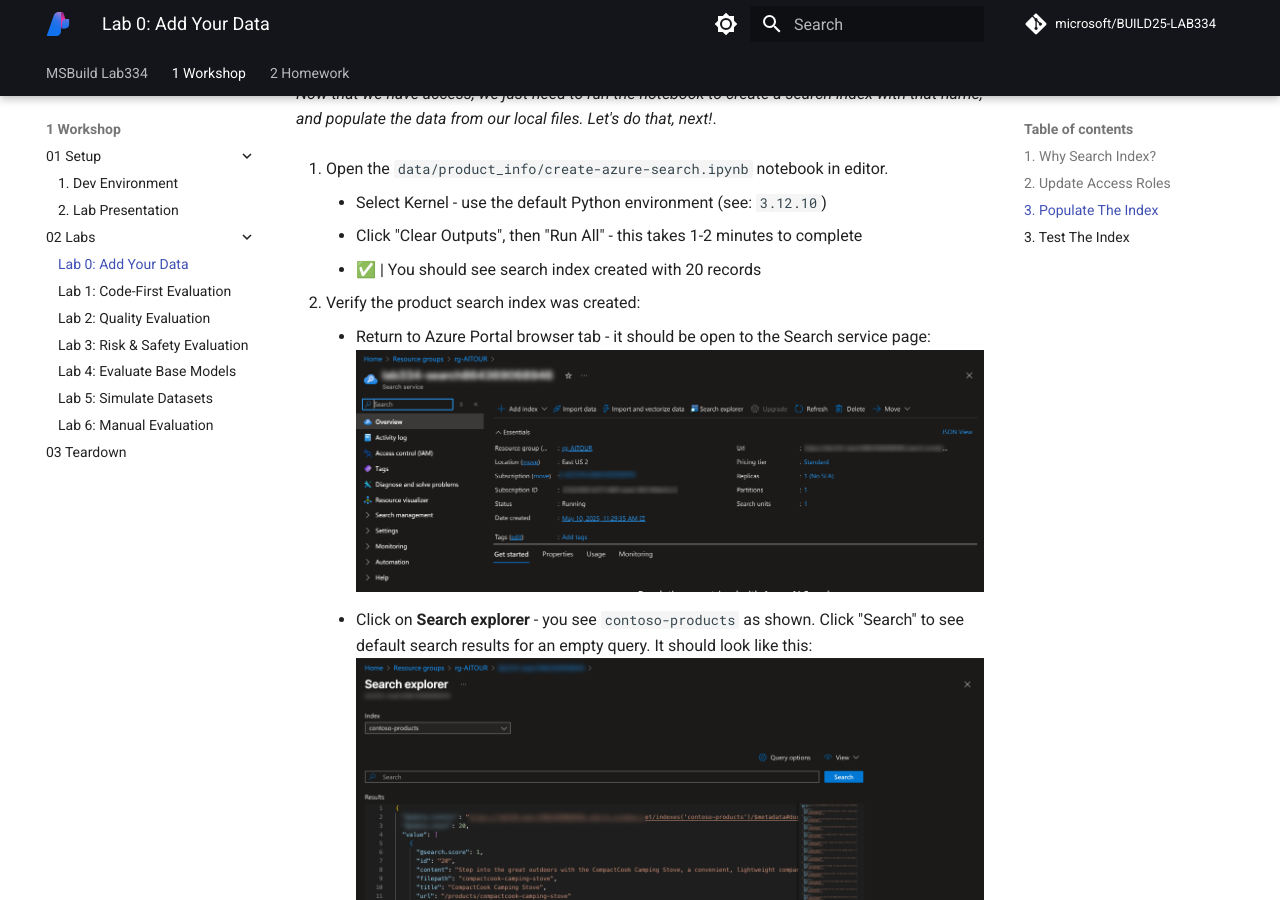
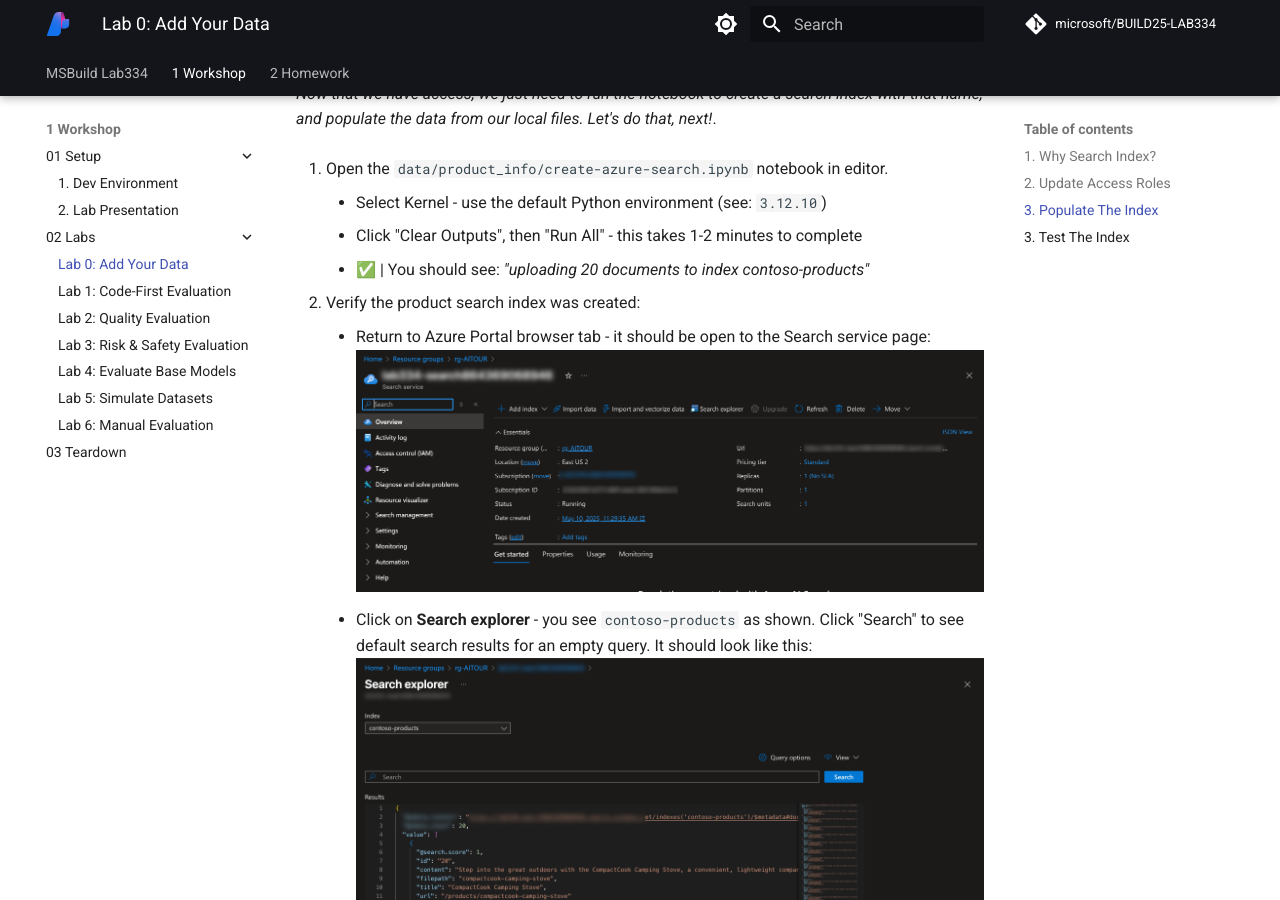
Before and after one commit to nityadev/BUILD25-LAB334, an MkDocs documentation site: the page built from docs/1-Workshop/02-Labs/00.md, in a window 1280 px wide and 900 px high, scrolled down 1048 px. Built offline with MkDocs 1.6.1 and Material for MkDocs 9.7.7, drawn with Linux system fonts in a browser that asks for light colours; comment, search, counter and statistics services are not loaded.

Commit message:
update / fix versions, add lab-0

```diff
--- a/docs/1-Workshop/02-Labs/00.md
+++ b/docs/1-Workshop/02-Labs/00.md
@@ -40,7 +40,7 @@ _Now that we have access, we just need to run the notebook to create a search in
 1. Open the `data/product_info/create-azure-search.ipynb` notebook in editor.
     - Select Kernel - use the default Python environment (see: `3.12.10`)
     - Click "Clear Outputs", then "Run All" - this takes 1-2 minutes to complete
-    - ✅ | You should see search index created with 20 records
+    - ✅ | You should see: _"uploading 20 documents to index contoso-products"_
 
 1. Verify the product search index was created:
     - Return to Azure Portal browser tab - it should be open to the Search service page:
```
Also changed, not shown: requirements.txt (+6 -6 lines), 1 other file.
